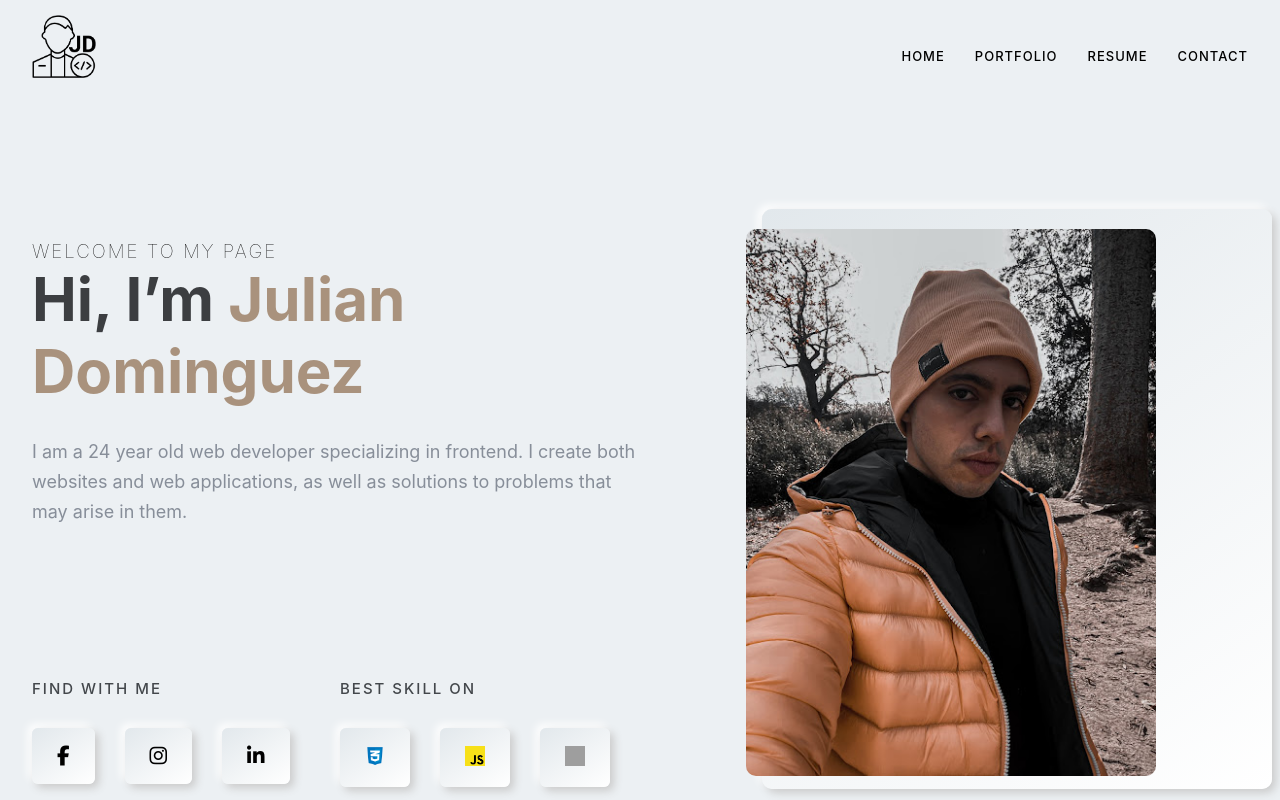
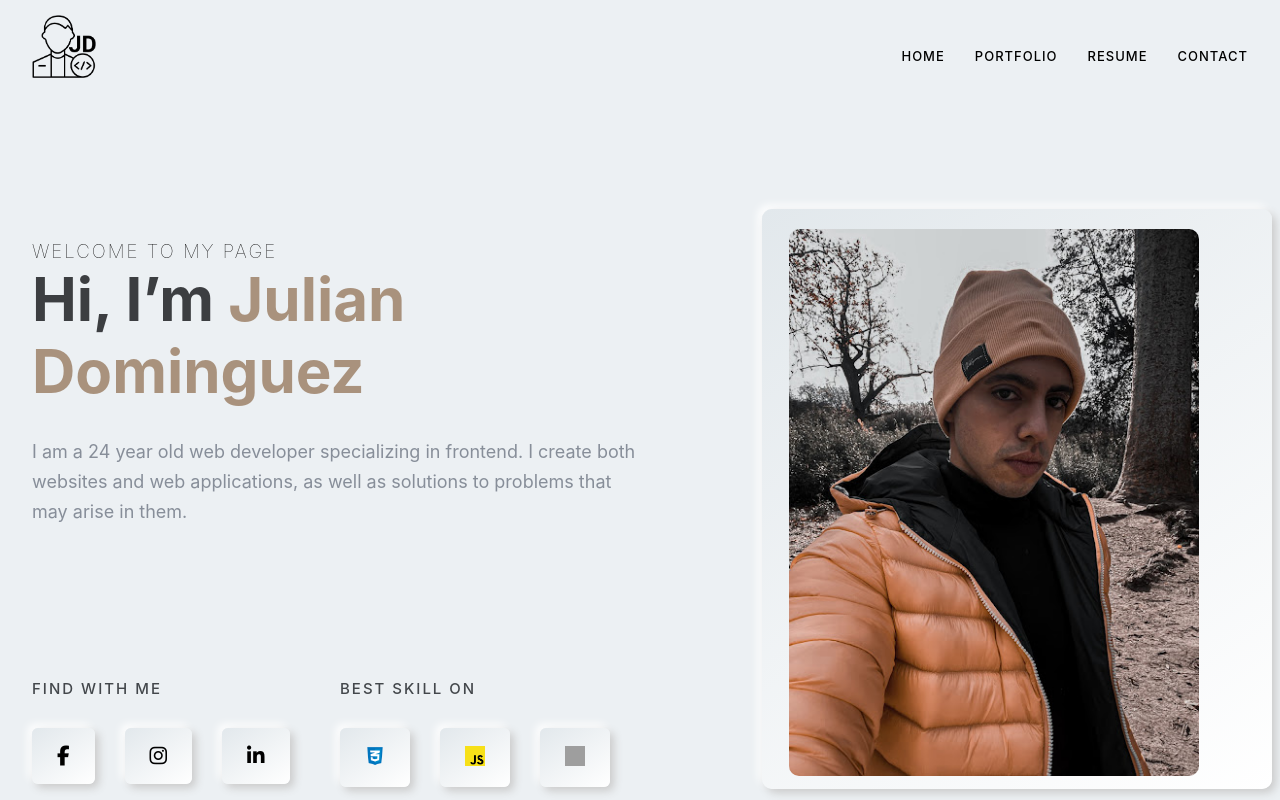
Before and after one commit to JulianDom/portfolio-julian, a React (Vite) app: page / in a window 1280 px wide. Shown: the top 800 px of the page. Built offline with nearby package versions, Linux system fonts and the light colour scheme; grey boxes are pictures that could not be loaded.

Commit message:
change in the hero image

```diff
--- a/src/component/Hero/Home.css
+++ b/src/component/Hero/Home.css
@@ -65,7 +65,7 @@
 }
 .hero .right_img img {
   position: absolute;
-  right: 19%;
+  right: 10%;
   top: 11%;
   width: 410px;
   border-radius:10px
```
